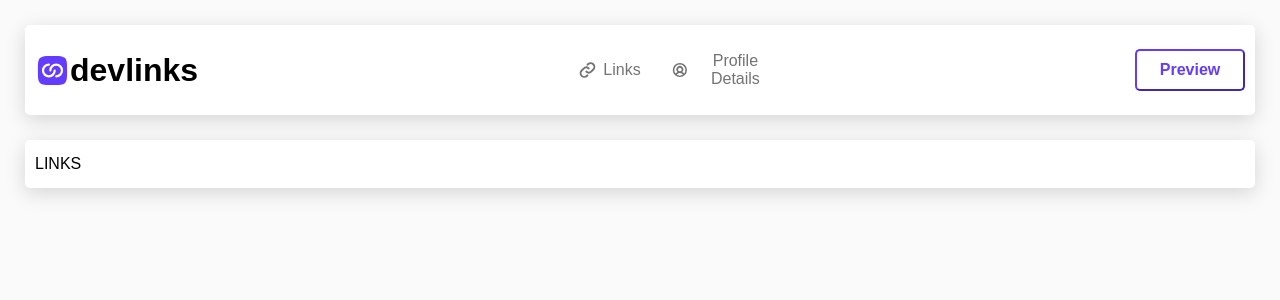
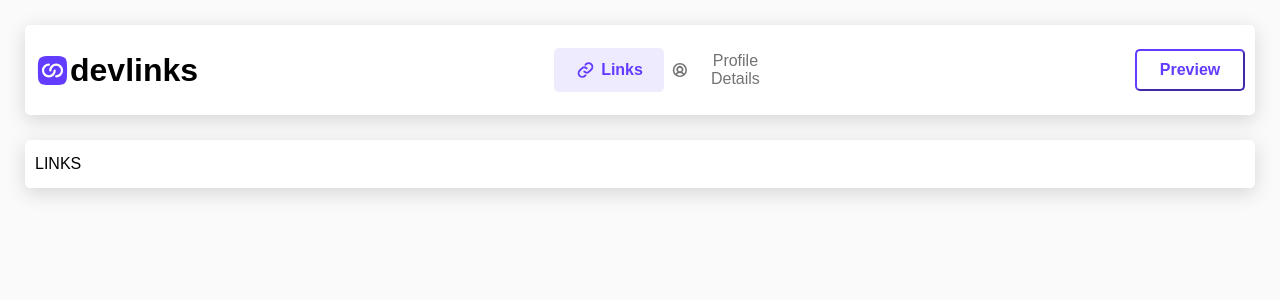
Before and after one commit to Yahyawi99/Link-sharing-app, a Next.js app: page / in a window 1280 px wide. Shown: the top 300 px of the page. Built offline with nearby package versions, Linux system fonts and the light colour scheme; a web font is replaced by a local one.

Commit message:
working on home page

```diff
--- /dev/null
+++ b/app/preview/page.tsx
@@ -0,0 +1,3 @@
+export default function Preview() {
+  return <div>Preview</div>;
+}
--- a/components/home/header.tsx
+++ b/components/home/header.tsx
@@ -1,14 +1,16 @@
 "use client";
 
 import { Dispatch, SetStateAction } from "react";
+import Link from "next/link";
 import Logo from "@/components/shared/logo";
 import styles from "@/styles/pages/home/header.module.css";
 
 interface Props {
+  content: string;
   toggleContent: Dispatch<SetStateAction<string>>;
 }
 
-export default function Header({ toggleContent }: Props) {
+export default function Header({ toggleContent, content }: Props) {
   return (
     <header className={styles.header}>
       <div>
@@ -17,7 +19,10 @@ export default function Header({ toggleContent }: Props) {
       </div>
 
       <div>
-        <button onClick={() => toggleContent("links")}>
+        <button
+          className={content === "links" ? styles.active : ""}
+          onClick={() => toggleContent("links")}
+        >
           <svg
             xmlns="http://www.w3.org/2000/svg"
             width="21"
@@ -33,7 +38,10 @@ export default function Header({ toggleContent }: Props) {
           <p>Links</p>
         </button>
 
-        <button onClick={() => toggleContent("profile")}>
+        <button
+          className={content === "profile" ? styles.active : ""}
+          onClick={() => toggleContent("profile")}
+        >
           <svg
             xmlns="http://www.w3.org/2000/svg"
             width="21"
@@ -51,7 +59,9 @@ export default function Header({ toggleContent }: Props) {
       </div>
 
       <div>
-        <button>Preview</button>
+        <Link href="/preview">
+          <button>Preview</button>
+        </Link>
       </div>
     </header>
   );
--- a/components/home/wrapper.tsx
+++ b/components/home/wrapper.tsx
@@ -9,7 +9,7 @@ export default function Wrapper({ children }: { children: JSX.Element[] }) {
 
   return (
     <main className={styles.container}>
-      <Header toggleContent={setContent} />
+      <Header toggleContent={setContent} content={content} />
 
       <div className={styles.main}>
         {content === "links" ? children[0] : children[1]}
--- a/styles/pages/home/header.module.css
+++ b/styles/pages/home/header.module.css
@@ -25,10 +25,10 @@
 /* =============Buttons============= */
 .header button {
   width: 110px;
-  background-color: transparent;
+  background: transparent;
   font-size: 1rem;
   border-radius: 5px;
-  transition: .3s;
+  transition: background .3s;
   cursor: pointer;
   padding: 10px 0;
 }
@@ -49,7 +49,7 @@
 }
 
 .header>div button:hover {
-  background-color: var(--light-grey);
+  background: var(--light-grey);
 }
 
 .header svg {
@@ -59,8 +59,11 @@
 
 
 /* =================================== */
-.header .active button {
+.header>div:nth-child(2) .active {
   color: var(--purple);
+  background-color: var(--purple-light);
+  font-weight: 600;
+  pointer-events: none;
 }
 
 .header .active svg {
```
